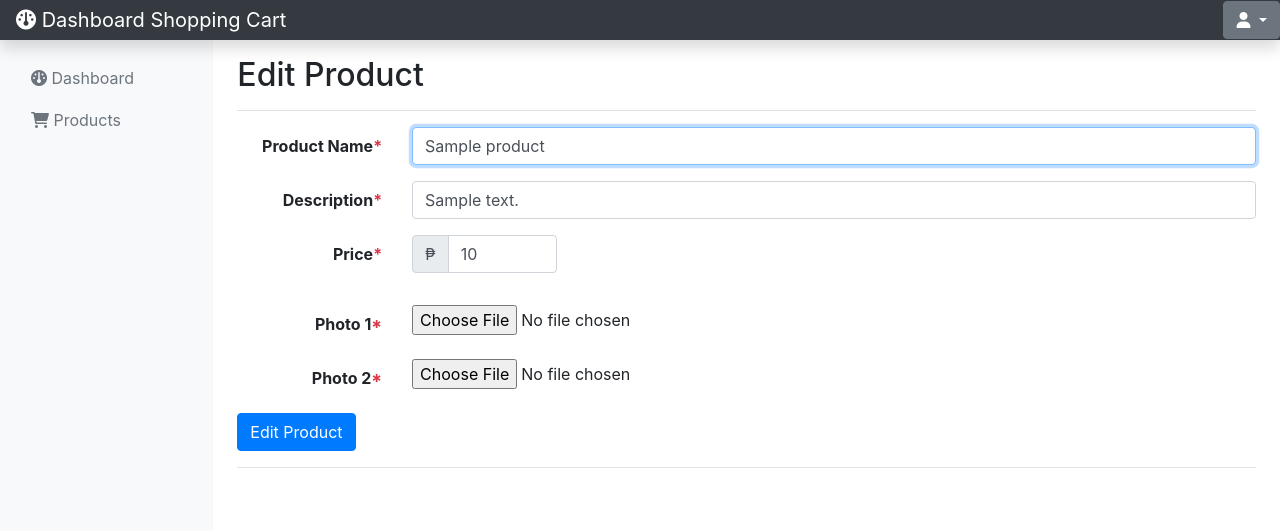
After one commit to Ginie1015/finals-shopping-cart, a PHP site: page /edit-product.php in a window 1280 px wide. The commit adds this page. Shown: the top 531 px of the page. Run offline with PHP 8.4, Linux system fonts and the light colour scheme; the visitor is signed in with stand-in values (Sample User, id 1); tables that the repository leaves empty or names only in its code hold one stand-in row (values such as "Sample post").

Commit message:
Successfully Added edit-product to Edit the Product

```diff
--- /dev/null
+++ b/edit-product.php
@@ -0,0 +1,111 @@
+<?php
+    require_once('header.php');
+    require_once("function.php");
+    if(isset($_GET['k'])){
+        $_SESSION['k'] = $_GET['k'];
+    }
+?>
+<?php
+    $con = openConnection();
+    $strSql = "SELECT * FROM tbl_products WHERE id = " . $_SESSION['k'];
+    $recProduct = getRecord($con, $strSql);
+    if($rs = mysqli_query($con, $strSql)) {
+        if(mysqli_num_rows($rs) > 0 ){
+            $rec = mysqli_fetch_array($rs);
+            mysqli_free_result($rs);
+        }
+         else{
+            echo '<tr>';
+                echo '<td colspan="4" align="center">No Record Found!</td>';
+            echo '</tr>';
+        }
+    }
+    if(isset($_REQUEST['btnEdit'])){
+        $name = CleanInput($con, $_REQUEST['txtProdName']);
+        $description = CleanInput($con, $_REQUEST['txtDescription']);
+        $price = CleanInput($con, $_REQUEST['txtPrice']);
+        $photo1 = CleanInput($con, $_REQUEST['photo1']);
+        $photo2 = CleanInput($con, $_REQUEST['photo2']);
+        $err = [];
+        if(empty($name))
+            $err[] = "Product Name is required!";
+        if(empty($description))
+            $err[] = "Product Description is required!";
+        if(empty($price))
+            $err[] = "Product Price is required!";
+
+        if(empty($err)){
+            $strSql = "
+                    UPDATE tbl_products SET
+                    name = '$name',
+                    description = '$description',
+                    price = '$price',
+                    photo1 = '$photo1',
+                    photo2 = '$photo2'
+                    WHERE id = " . $_SESSION['k'];
+
+            if(mysqli_query($con, $strSql)){
+                header("location: products.php");
+            }
+            else
+                echo 'ERROR: Failed to Update Record!';
+        }
+    }
+    closeConnection($con);
+?>
+<div class="container-fluid">
+  <div class="row">
+     <?php require_once('nav.php') ?>
+
+    <main class="col-md-9 ms-sm-auto col-lg-10 px-md-4">
+      <div class="d-flex justify-content-between flex-wrap flex-md-nowrap align-items-center pt-3 pb-2 mb-3 border-bottom">
+        <h1 class="h2">Edit Product</h1>
+      </div>
+      <form medthod="post">
+      <div class="form-group row">
+        <label for="txtProdName" class="col-sm-2 col-form-label text-right"><b>Product Name<span class="text-danger">*</span></b></label>
+        <div class="col-sm-10">
+          <input type="text" class="form-control" name="txtProdName" id="txtProdName" value="<?php echo $rec['name']; ?>" required autofocus>
+        </div>
+      </div>
+      <div class="form-group row">
+        <label for="txtDescription" class="col-sm-2 col-form-label text-right"><b>Description<span class="text-danger">*</span></b></label>
+        <div class="col-sm-10">
+          <input type="text" class="form-control" name="txtDescription" value="<?php echo $rec['description']; ?>" id="txtDescription" required>
+        </div>
+      </div>
+      <div class="form-group row">
+        <label for="txtPrice" class="col-sm-2 col-form-label text-right"><b>Price<span class="text-danger">*</span></b></label>
+        <div class="col-sm-2">
+          <div class="input-group mb-3">
+            <div class="input-group-prepend">
+              <span class="input-group-text">₱</span>
+            </div>
+            <input type="number" class="form-control" name="txtPrice" id="txtPrice" value="<?php echo $rec['price']; ?>" aria-label="Amount (to the nearest dollar)" required>
+          </div>
+        </div>
+      </div>
+      <div class="form-group row">
+        <label for="photo1" class="col-sm-2 col-form-label text-right"><b>Photo 1<span class="text-danger">*</span></b></label>
+        <div class="custom-file col-sm-9">
+          <input type="file" id="photo1" name="photo1" accept="image/*" required>
+        </div>
+      </div>
+      <div class="form-group row">
+        <label for="photo2" class="col-sm-2 col-form-label text-right"><b>Photo 2<span class="text-danger">*</span></b></label>
+        <div class="custom-file col-sm-9">
+          <input type="file" id="photo2" name="photo2" accept="image/*" required>
+        </div>
+      </div>
+      <div class="form-group row">
+        <div class="col-sm-10">
+          <button type="submit" name="btnEdit" id="btnEdit" class="btn btn-primary">Edit Product</button>
+        </div>
+      </div>
+    </form><hr><br><br>
+
+    </main>
+  </div>
+</div>
+
+<?php require_once('footer.php') ?>
--- a/products.php
+++ b/products.php
@@ -80,13 +80,13 @@
         <div class="form-group row">
           <label for="photo1" class="col-sm-2 col-form-label text-right">Photo1</label>
           <div class="col-sm-2">
-            <input type="file" name="photo1" id="photo1" required>
+            <input type="file" name="photo1" id="photo1" accept="image/*" required>
           </div>
         </div>
         <div class="form-group row">
           <label for="photo2" class="col-sm-2 col-form-label text-right">Photo2</label>
           <div class="col-sm-9">
-            <input type="file" name="photo2" id="photo2" required>
+            <input type="file" name="photo2" id="photo2" accept="image/*" required>
           </div>
         </div>
         <div class="form-group row">
```
Also changed, not shown: remove-product.php (added).
